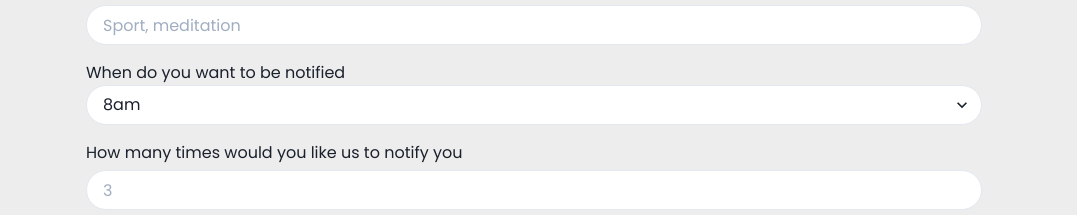
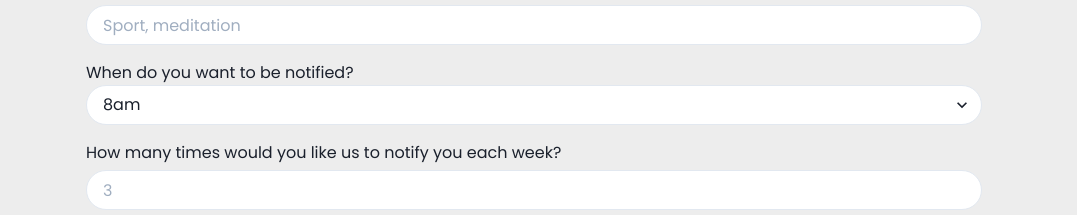
Before and after one commit to hugolgst/homeccenture, a React (Create React App) app in the folder frontend/: page /register in a window 1280 px wide. Shown: the part 333-548 px from the top of the page, without its empty margins (106-1183 px from the left). Built offline with nearby package versions, Linux system fonts and the light colour scheme.

Commit message:
Change the titles of the labels on the form

```diff
--- a/frontend/src/components/Home.jsx
+++ b/frontend/src/components/Home.jsx
@@ -54,8 +54,8 @@ const Home = () => {
         }} href={suggestion['url']}>{suggestion['desc']}</a> at 6pm?</Text>
       </> : <></>}
 
-      <CircularProgress value={80} color="bonzai.500">
-        <CircularProgressLabel>80%</CircularProgressLabel>
+      <CircularProgress value={50} color="bonzai.500">
+        <CircularProgressLabel>50%</CircularProgressLabel>
       </CircularProgress>
 
       <Text
--- a/frontend/src/components/Register.jsx
+++ b/frontend/src/components/Register.jsx
@@ -89,7 +89,7 @@ const Register = () => {
 
             <Text
                 w="70vw"
-            >When do you want to be notified</Text>
+            >When do you want to be notified?</Text>
             <Select
                 w="70vw"
                 backgroundColor="white"
@@ -110,7 +110,7 @@ const Register = () => {
 
             <Text
                 w="70vw"
-            >How many times would you like us to notify you</Text>
+            >How many times would you like us to notify you each week?</Text>
             <Input
                 placeholder="3"
                 backgroundColor="white"
```
